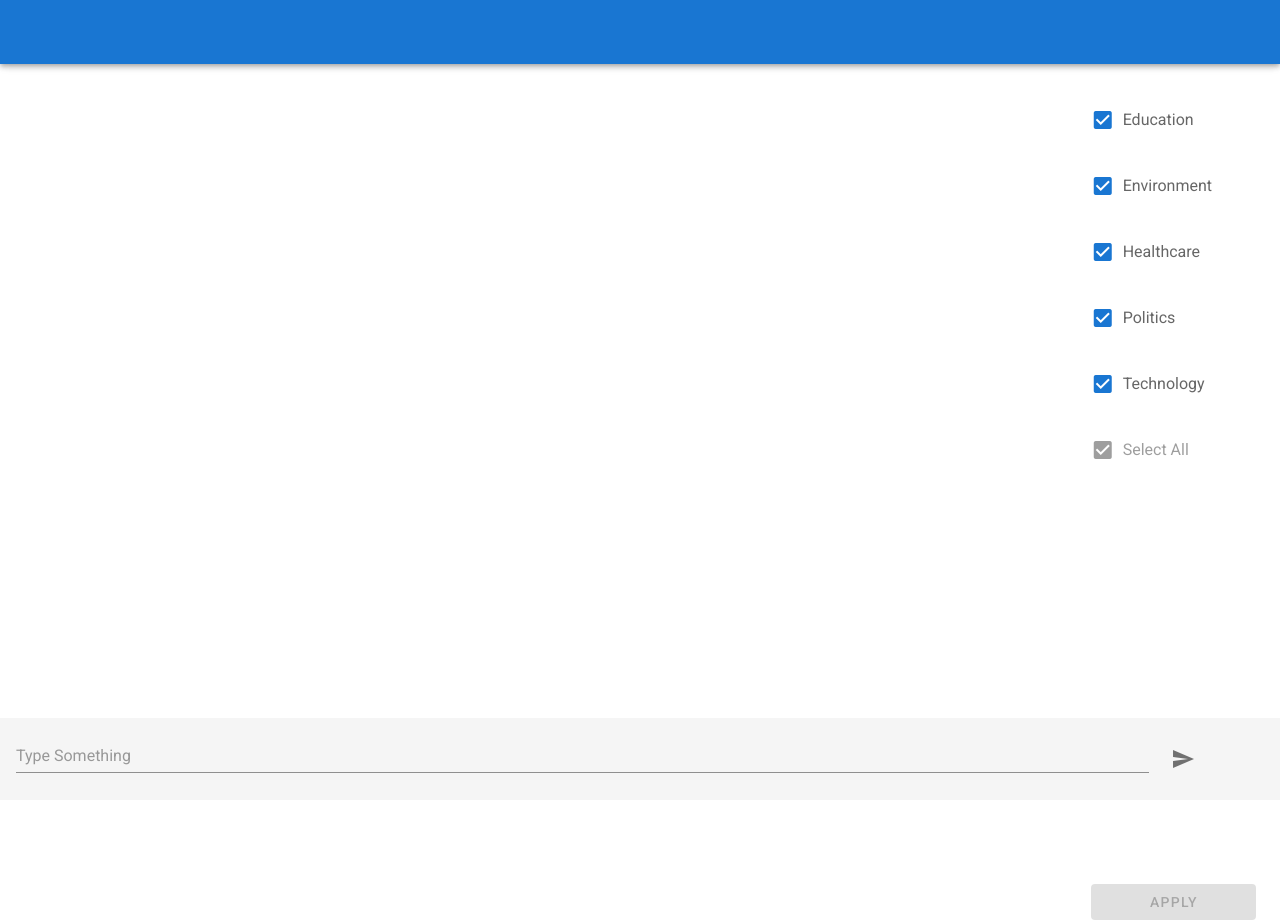
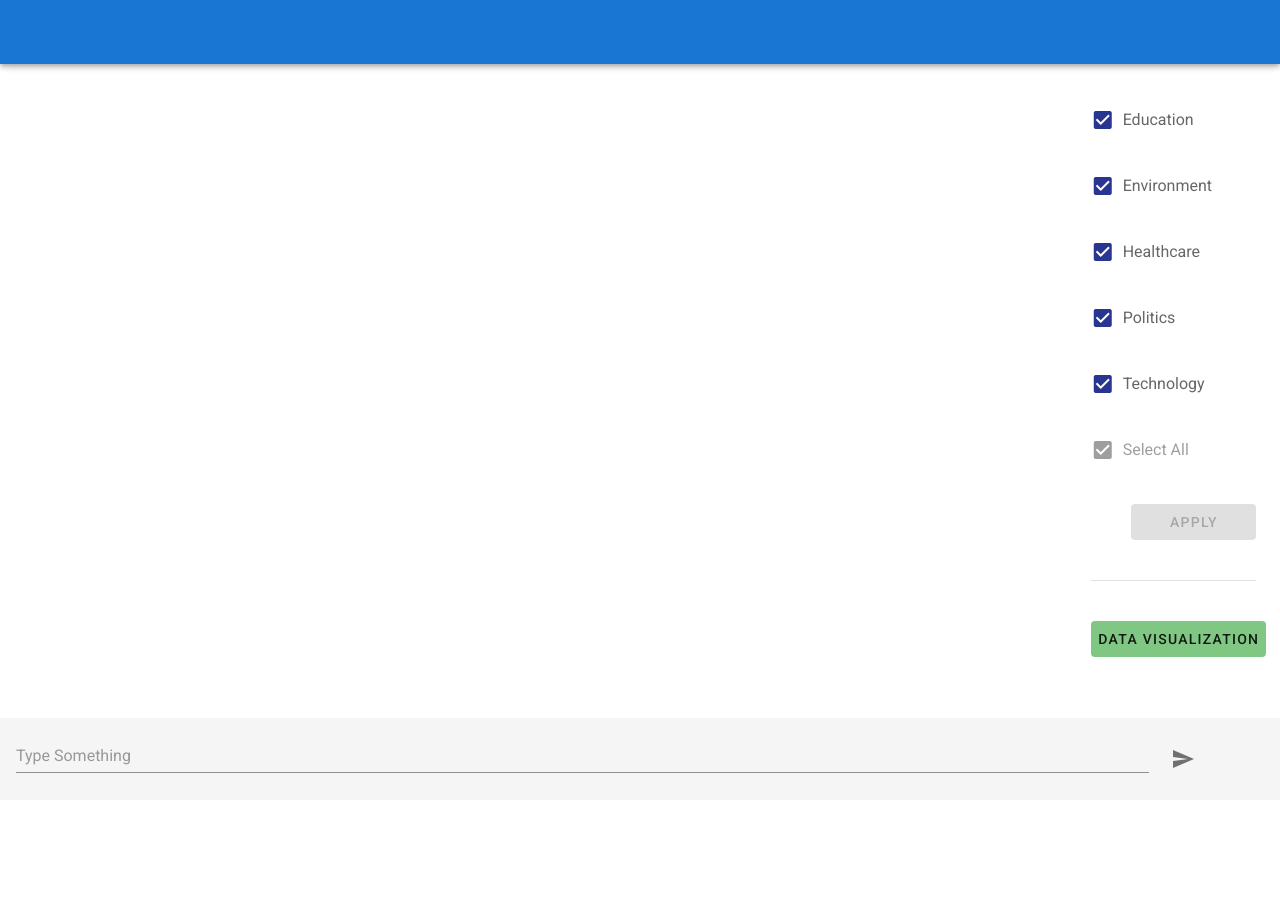
Before and after one commit to kartik-3/chatbot, a Vue app in the folder frontend/: page / in a window 1280 px wide. After the commit the page ends 800 px from the top, so only its background shows below. Built offline with nearby package versions, Linux system fonts and the light colour scheme.

Commit message:
Added link for data visualization.
- Minor UI changes

```diff
--- a/frontend/src/components/TopicFilters.vue
+++ b/frontend/src/components/TopicFilters.vue
@@ -1,19 +1,26 @@
 <template>
   <v-container class="d-flex flex-column">
     <v-checkbox v-model="educationFilter" label="Education" id="education-filter" :false-value="false"
-      :true-value="true" @change="checkboxChanged"></v-checkbox>
+      :true-value="true" @change="checkboxChanged" color="indigo darken-3"></v-checkbox>
     <v-checkbox v-model="environmentFilter" label="Environment" id="environment-filter" :false-value="false"
-      :true-value="true" @change="checkboxChanged"></v-checkbox>
+      :true-value="true" @change="checkboxChanged" color="indigo darken-3"></v-checkbox>
     <v-checkbox v-model="healthcareFilter" label="Healthcare" id="healthcare-filter" :false-value="false"
-      :true-value="true" @change="checkboxChanged"></v-checkbox>
+      :true-value="true" @change="checkboxChanged" color="indigo darken-3"></v-checkbox>
     <v-checkbox v-model="politicFilter" label="Politics" id="politics-filter" :false-value="false" :true-value="true"
-      @change="checkboxChanged"></v-checkbox>
+      @change="checkboxChanged" color="indigo darken-3"></v-checkbox>
     <v-checkbox v-model="technologyFilter" label="Technology" id="technology-filter" :false-value="false"
-      :true-value="true" @change="checkboxChanged"></v-checkbox>
+      :true-value="true" @change="checkboxChanged" color="indigo darken-3"></v-checkbox>
     <v-checkbox v-model="selectAllFilter" label="Select All" id="select-all-filter" :false-value="false"
-      :true-value="true" @click="selectAllChanged" :disabled="readOnlySelectAll"></v-checkbox>
-    <v-btn depressed class="card-actions" color="primary" @click="applyFilters" :disabled="readOnlyApplyBtn">Apply
+      :true-value="true" @click="selectAllChanged" :disabled="readOnlySelectAll" color="indigo darken-3"></v-checkbox>
+    <v-btn max-width="175px" style="margin-left: 40px; margin-top: 20px;" depressed color="primary"
+      @click="applyFilters" :disabled="readOnlyApplyBtn">Apply
     </v-btn>
+    <v-divider style="margin-top: 40px"></v-divider>
+    <a style="margin-top: 40px; text-decoration: none;"
+      href="https://app.powerbi.com/view?r=eyJrIjoiMmVmMDhiZGQtNWRkYi00OGFmLWEyN2EtNjA3NDg5Y2M3ZWE3IiwidCI6Ijk2NDY0YThhLWY4ZWQtNDBiMS05OWUyLTVmNmI1MGEyMDI1MCIsImMiOjN9" target="_blank">
+      <v-btn max-width="175px" depressed color="green lighten-2">Data Visualization
+      </v-btn>
+    </a>
   </v-container>
 </template>
 
@@ -123,10 +130,3 @@ export default {
   }
 }
 </script>
-
-<style scoped>
-.card-actions {
-  /* position: absolute; */
-  top: 400px;
-}
-</style>
```
Also changed, not shown: frontend/assets/ir_cb_logo.png (added), 1 other file (tests, documents, lock files or other folders). Lines whose indentation alone changed are shown as unchanged.
